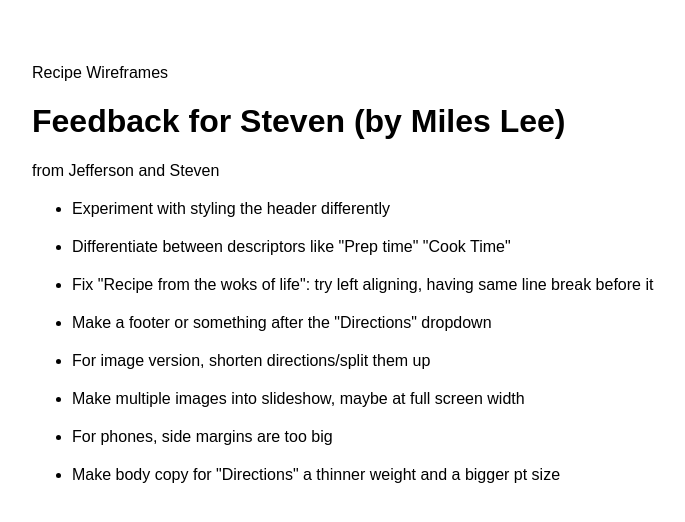
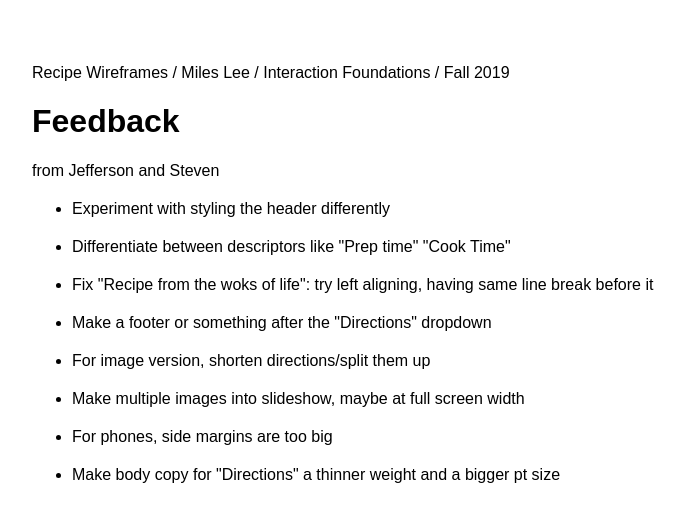
Before and after one commit to bleehaus/iffall2019, a plain HTML site: page recipe-wireframe/feedback-notes.html in a window 1280 px wide. Shown: the whole page, without its empty margins (160-845 px from the left). Drawn offline with Linux system fonts and the light colour scheme.

Commit message:
Add files via upload
update

```diff
--- a/recipe-wireframe/feedback-notes.html
+++ b/recipe-wireframe/feedback-notes.html
@@ -11,9 +11,9 @@
 
 <body>
 
-	<p>Recipe Wireframes</p>
+	<p>Recipe Wireframes / Miles Lee / Interaction Foundations / Fall 2019</p>
 
-	<h1>Feedback for Steven (by Miles Lee)</h1>
+	<h1>Feedback</h1>
 
 	<p>from Jefferson and Steven</p>
 
@@ -35,6 +35,7 @@
 
 		<li>Make body copy for "Directions" a thinner weight and a bigger pt size</li>
 
+	</ul>
 
 
 
```
